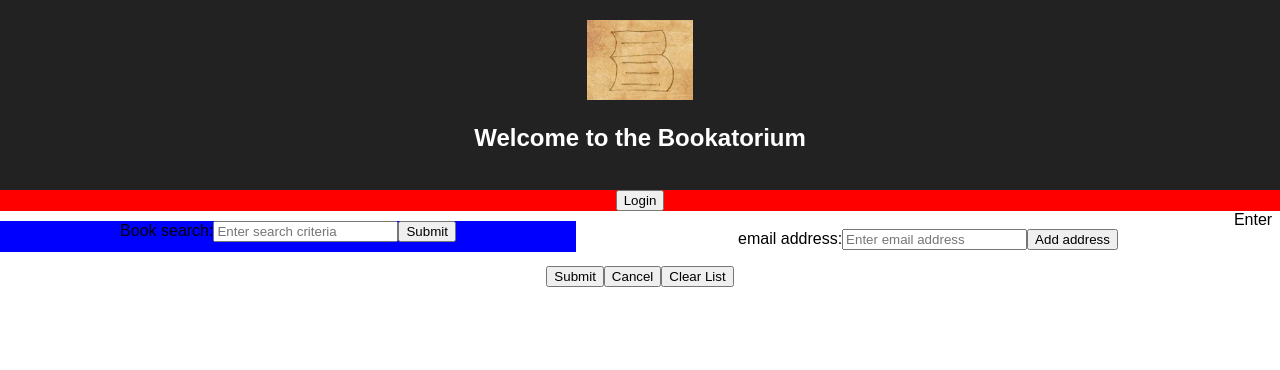
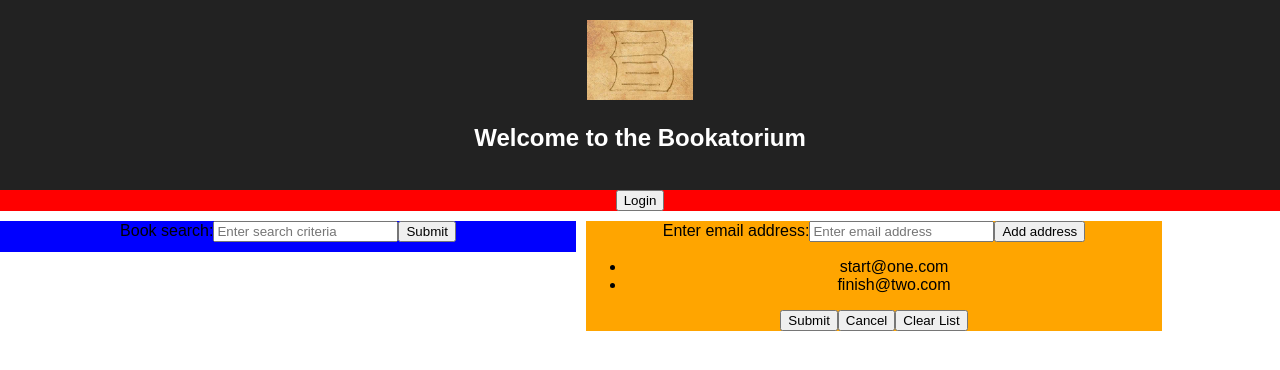
Before and after one commit to WorkinNTN/bookatorium, a React (Create React App) app: page / in a window 1280 px wide. Shown: the top 370 px of the page. Built offline with nearby package versions, Linux system fonts and the light colour scheme.

Commit message:
Get email address plugin working now

```diff
--- a/src/App.css
+++ b/src/App.css
@@ -74,3 +74,11 @@
 .App-intro .book-label {
   font-weight: bold;
 }
+
+.App-intro .App-email {
+  float: left;
+  width: 45%;
+  margin-left: 10px;
+  margin-top: 10px;
+  background-color: orange;
+}
--- a/src/App.js
+++ b/src/App.js
@@ -20,6 +20,7 @@ class App extends Component {
       currentUser: {},
       showUser: false,
       loggedIn: false,
+      emailList: '',
     }
 
   }
@@ -34,6 +35,11 @@ class App extends Component {
     this.setState({
       currentBook: book,
     })
+  }
+
+  setAddresses(list)
+  {
+    this.setState({emailList: list,});
   }
 
   handleUser() {
@@ -76,16 +82,20 @@ class App extends Component {
             {(this.state.loggedIn) ? (<button onClick={() => this.showUser()}>{showUserButton}</button>) :(null)}
             <User currentUser={this.state.currentUser} showUser={this.state.showUser}/>
           </div>
+
           <div className="App-search">
             <BookSearch onSelectedBook={(book) => this.loadBook(book)}/>
           </div>
-          <div className="App-result">
-            <Book currentBook={this.state.currentBook} />
+
+          <div className="App-email">
+            <GetEmailAddresses onSubmittedList={(theList) => this.setAddresses(theList)} asArray={false} addresses={["start@one.com","finish@two.com"]}/>
           </div>
 
-          <div>
-            <GetEmailAddresses/>
+          <div className="App-result">
+            <Book currentBook={this.state.currentBook}/>
+            <div>{this.state.emailList}</div>
           </div>
+
         </div>
       </div>
     );
--- a/src/components/getEmailAddresses.js
+++ b/src/components/getEmailAddresses.js
@@ -32,11 +32,18 @@ class GetEmailAddresses extends Component {
     }
 
     handleDone = (completed) => {
-        alert("Completed is " + completed)
+
+        this.handleClear();
+        if (completed) {
+            if (this.props.asArray) {
+                this.props.onSubmittedList(this.state.addressList);
+            } else {
+                this.props.onSubmittedList(this.state.addressList.join());
+            }
+        }
     }
 
     handleCancel = () => {
-        alert("Cancelling operation")
     }
 
     handleClear = () => {
@@ -70,9 +77,9 @@ class GetEmailAddresses extends Component {
             </ul>
 
             <div>
-                <button onClick={() => this.handleDone(true)}>Submit</button>
+                <button onClick={() => this.handleDone(true)} disabled={this.state.addressList.length === 0}>Submit</button>
                 <button onClick={() => this.handleDone(false)}>Cancel</button>
-                <button onClick={() => this.handleClear()}>Clear List</button>
+                <button onClick={() => this.handleClear()} disabled={this.state.addressList.length === 0}>Clear List</button>
             </div>
 
           </div>
--- a/src/server.js
+++ b/src/server.js
@@ -153,7 +153,7 @@ function findbooks(option, bookList) {
     } else {
         let foundList = [];
         bookList.forEach(function (item) {
-            let it = item.title.toUpperCase();
+            let it = item.title.toUpperCase() + ";" + item.author.toUpperCase();
             if (item.series) {
                 it = it + ";" + item.series.toUpperCase();
             }
```
